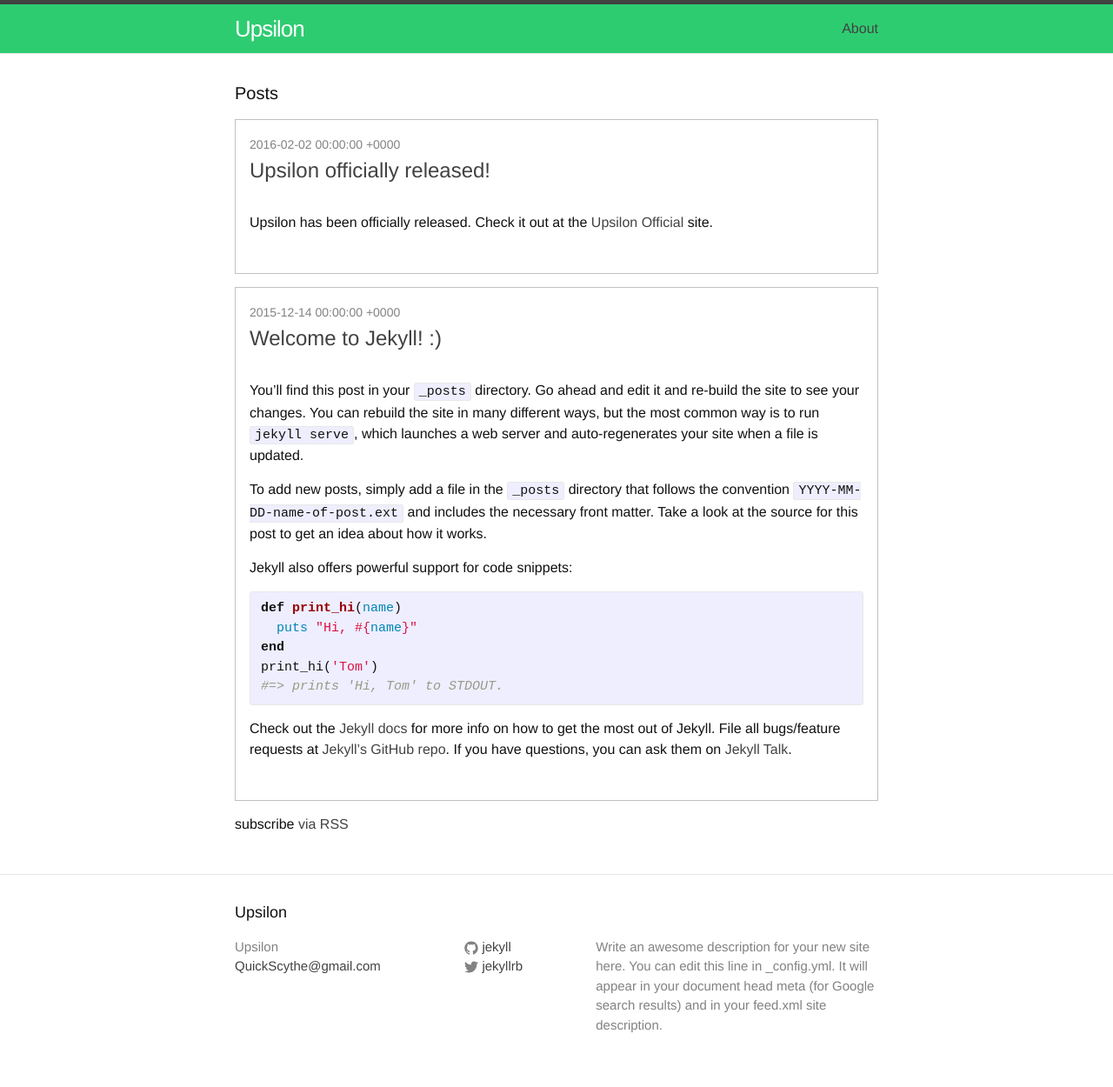
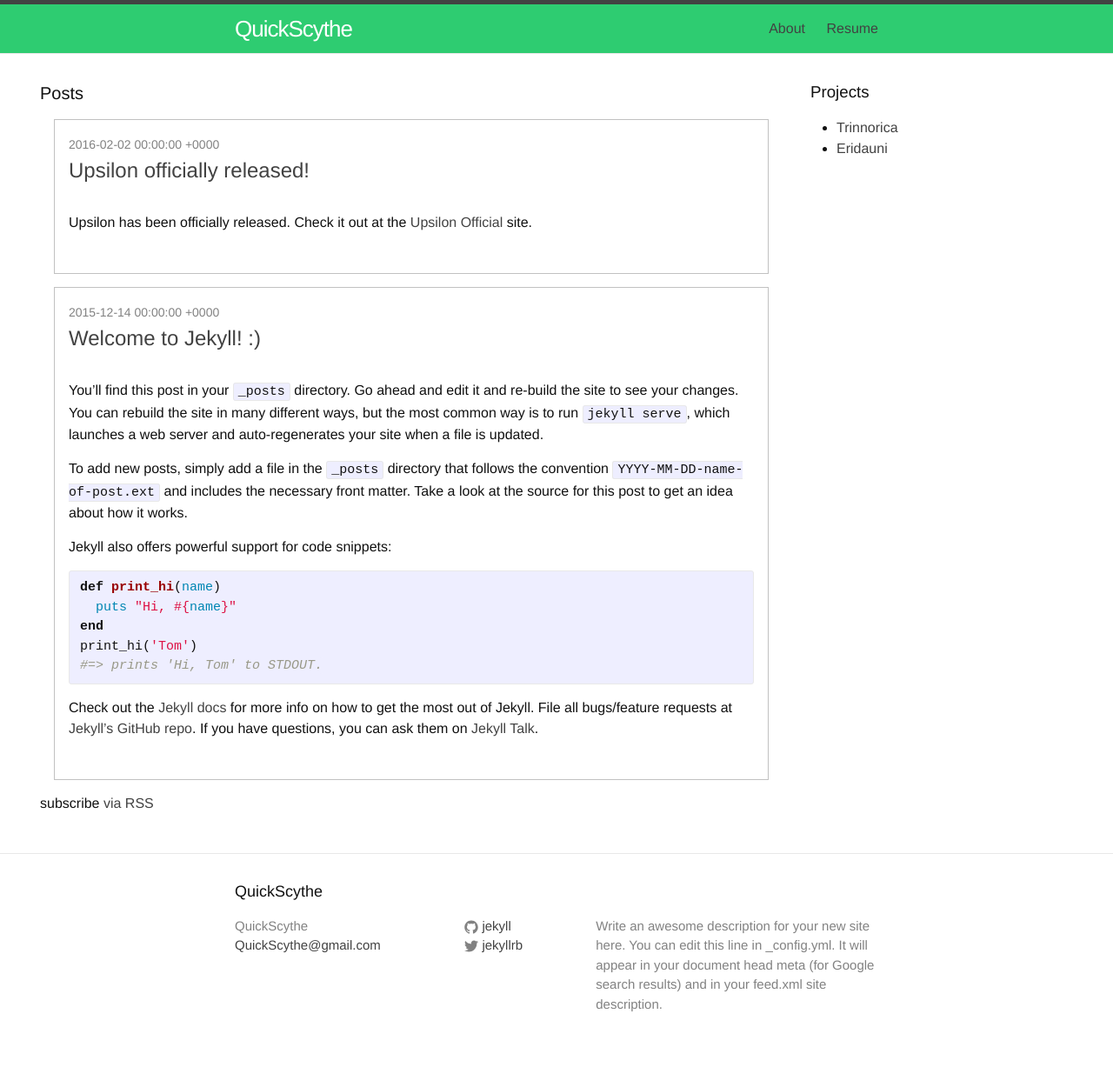
Before and after one commit to QuickScythe/QuickScythe.github.io, a Jekyll site: the page built from index.html, in a window 1280 px wide. Shown: the whole page at 87% size. Built offline with Jekyll 4.4.1, drawn with Linux system fonts in a browser that asks for light colours; after the commit the page ends 1226 px from its top, so only the background shows below that.

Commit message:
did a thing

```diff
--- a/_config.yml
+++ b/_config.yml
@@ -6,16 +6,18 @@
 # 'jekyll serve'. If you change this file, please restart the server process.
 
 # Site settings
-title: Upsilon
+title: QuickScythe
 email: QuickScythe@gmail.com
 description: > # this means to ignore newlines until "baseurl:"
   Write an awesome description for your new site here. You can edit this
   line in _config.yml. It will appear in your document head meta (for
   Google search results) and in your feed.xml site description.
-baseurl: "." # the subpath of your site, e.g. /blog
 url: "https://quickscythe.github.io" # the base hostname & protocol for your site
 twitter_username: jekyllrb
 github_username:  jekyll
 
+pages:
+  -About
+  -Resume
 # Build settings
 markdown: kramdown
--- a/_layouts/default.html
+++ b/_layouts/default.html
@@ -8,7 +8,7 @@
     {% include header.html %}
 
     <div class="page-content">
-      <div class="wrapper">
+      <div class="body-wrapper">
         {{ content }}
       </div>
     </div>
--- a/_sass/_base.scss
+++ b/_sass/_base.scss
@@ -172,6 +172,33 @@
     }
 }
 
+.body-wrapper {
+    display: flex;
+    padding-right: $spacing-unit;
+    padding-left: $spacing-unit;
+    margin:0;
+    @extend %clearfix;
+
+    @include media-query($on-laptop) {
+        padding-right: $spacing-unit / 2;
+        padding-left: $spacing-unit / 2;
+    }
+
+
+}
+
+.body-wrapper div{
+  padding-left: 1em;
+  padding-right: 1em;
+}
+.home{
+  max-width: 70%;
+}
+
+.projects{
+  max-width: 20%;
+}
+
 
 
 /**
--- a/index.html
+++ b/index.html
@@ -24,3 +24,11 @@
   <p class="rss-subscribe">subscribe <a href="{{ "/feed.xml" | prepend: site.baseurl }}">via RSS</a></p>
 
 </div>
+
+<div class="projects">
+	<h3 class="projects-head">Projects</h3>
+	<ul>
+		<li><a href="http://FBLA-Game.github.io">Trinnorica</a></li>
+		<li><a href="http://Eridauni.github.io">Eridauni</a></li>
+	</ul>
+</div>
--- /dev/null
+++ b/pages/resume.html
@@ -0,0 +1,6 @@
+---
+layout: default
+title: Resume
+---
+
+<H1>Resume here.</H1>
```
Also changed, not shown: pages/about.md (renamed from about.md), 1 other file.
